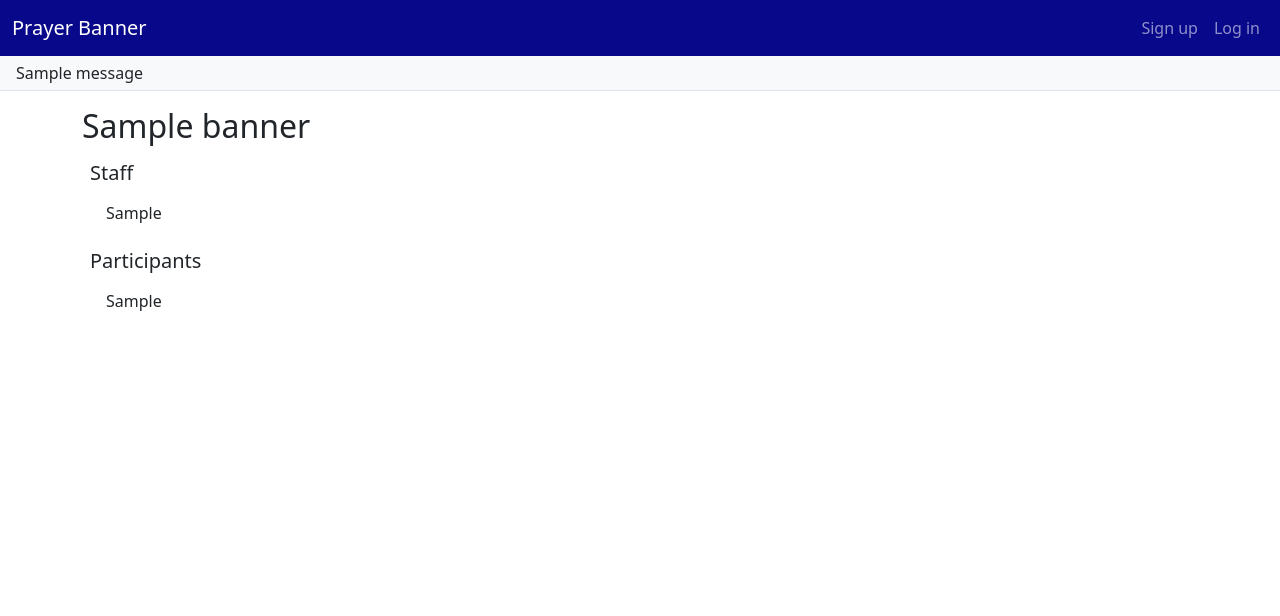
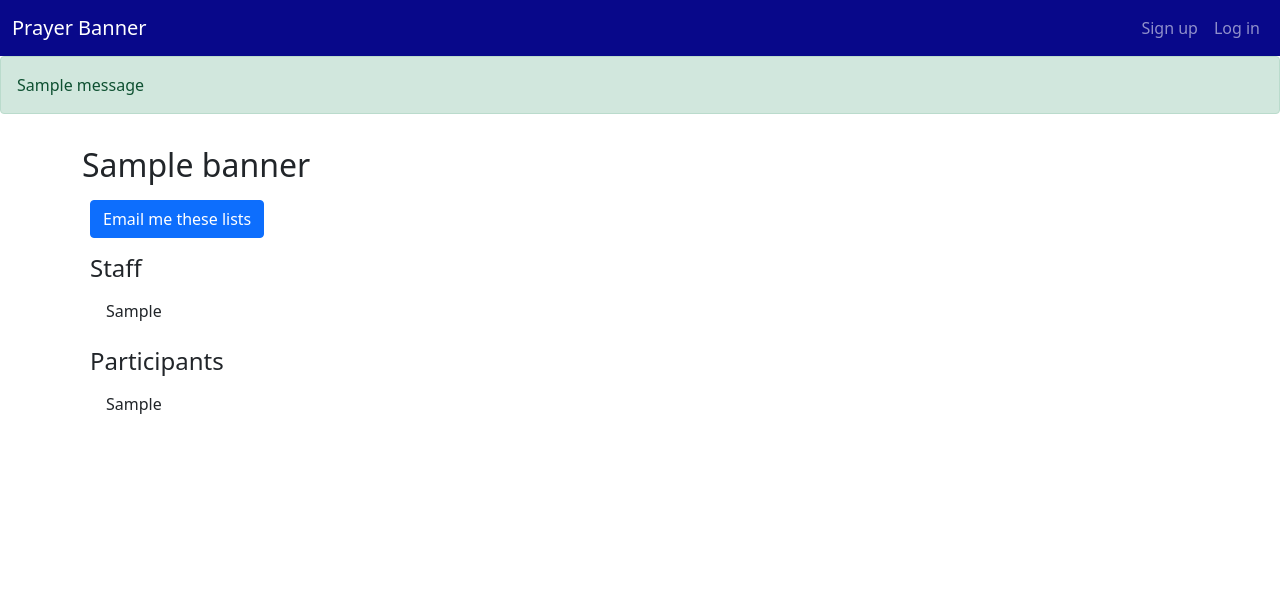
Before and after one commit to taylorvance/prayerbanner, a Django app: page /banners/1/staff-participants/ in a window 1280 px wide. Shown: the top 616 px of the page. Run offline with Django 3.2, Linux system fonts and the light colour scheme; tables that the repository leaves empty hold one stand-in row (values such as "Sample post"); one stand-in notice (Sample message) is shown; parts of the project's set-up code (start-up, migrations or seed data) failed here and were passed over.

Commit message:
Email staff and participant lists

```diff
--- a/banners/forms.py
+++ b/banners/forms.py
@@ -11,7 +11,7 @@ from .models import Banner
 class BannerForm(forms.ModelForm):
     class Meta:
         model = Banner
-        fields = ['name', 'start_at', 'end_at', 'administrator', 'moderator', 'staff', 'participants', 'url', 'hide']
+        fields = ['name', 'start_at', 'end_at', 'administrator', 'moderator', 'url', 'staff', 'participants', 'hide']
         widgets = {
             'start_at': DateTimePickerInput(options={"dateFormat":"D, M j, Y h:i K"}).start_of('banner'),
             'end_at': DateTimePickerInput(options={"dateFormat":"D, M j, Y h:i K"}).end_of('banner'),
--- a/banners/templates/banners/banner_slots.html
+++ b/banners/templates/banners/banner_slots.html
@@ -6,7 +6,7 @@
 {% block content %}
 <p>
 	<a class="btn btn-primary" href="/banners/{{ banner.pk }}/staff-participants/">
-		View Staff &amp; Participant Lists
+		View Staff &amp; Participants
 	</a>
 </p>
 
--- a/banners/templates/banners/staff_participants.html
+++ b/banners/templates/banners/staff_participants.html
@@ -4,12 +4,19 @@
 {% block header %}{{ banner.name }}{% endblock %}
 
 {% block content %}
+<form method="post" action="/banners/{{ banner.pk }}/staff-participants/email/" onsubmit="return confirm('Send email to {{ user.email }}?')">
+	{% csrf_token %}
+	<button type="submit" class="btn btn-primary">
+		Email me these lists
+	</button>
+</form>
+
 <p>
-	<h5>Staff</h5>
+	<h4>Staff</h4>
 	<div style="padding: 0.5em 1em">{{ banner.staff | safe }}</div>
 </p>
 <p>
-	<h5>Participants</h5>
+	<h4>Participants</h4>
 	<div style="padding: 0.5em 1em">{{ banner.participants | safe }}</div>
 </p>
 {% endblock %}
--- a/banners/urls.py
+++ b/banners/urls.py
@@ -12,4 +12,5 @@ urlpatterns = [
     path('<int:pk>/reserve/', views.reserve_slot, name='reserve-slot'),
 
     path('<int:pk>/staff-participants/', views.StaffParticipants.as_view(), name='staff-participants'),
+    path('<int:pk>/staff-participants/email/', views.email_staff_participants, name='email-staff-participants'),
 ]
--- a/banners/views.py
+++ b/banners/views.py
@@ -1,9 +1,13 @@
 from django.shortcuts import render, redirect
 from django.contrib.auth.decorators import login_required
+from django.views.decorators.http import require_POST
 from django.contrib.auth.mixins import PermissionRequiredMixin, UserPassesTestMixin
 from django.views.generic import ListView, DetailView, CreateView, UpdateView, DeleteView
 from django.utils import timezone
 from django.contrib import messages
+from django.core.mail import send_mail
+
+from smtplib import SMTPException
 
 from .models import Banner, Slot
 from .forms import BannerForm
@@ -86,3 +90,27 @@ def reserve_slot(request, pk):
 class StaffParticipants(DetailView):
     model = Banner
     template_name = 'banners/staff_participants.html'
+
+@login_required
+@require_POST
+def email_staff_participants(request, pk):
+    banner = Banner.objects.get(pk=pk)
+
+    try:
+        result = send_mail(
+            'Prayer Banner - {} Staff & Participants'.format(banner.name),
+            '<h4>Staff</h4><p>{}</p><h4>Participants</h4><p>{}</p>'.format(banner.staff, banner.participants),
+            None, # (defaults to DEFAULT_FROM_EMAIL)
+            [request.user.email],
+            fail_silently=False,
+        )
+        if result == 1:
+            messages.success(request, 'Email sent to {}'.format(request.user.email))
+        else:
+            raise
+    except SMTPException:
+        messages.error(request, 'Failed to send email')
+    except:
+        messages.warning(request, 'Something went wrong. If you do not receive the email in a few minutes please try again or contact us.')
+
+    return redirect('/banners/{}'.format(banner.pk))
--- a/website/templates/base.html
+++ b/website/templates/base.html
@@ -47,11 +47,11 @@
 		</nav>
 
 		{% if messages %}
-		<div class="bg-light border-bottom" style="padding:0.3em 1em">
 			{% for message in messages %}
-			<div>{{message}}</div>
+				<div class="{{ message.tags }}">
+					{{ message }}
+				</div>
 			{% endfor %}
-		</div>
 		{% endif %}
 
 		<div class="container" style="flex:1; padding-top:1em;">
```
Also changed, not shown: prayerbanner/settings.py (+36 -10 lines), 1 other file.
